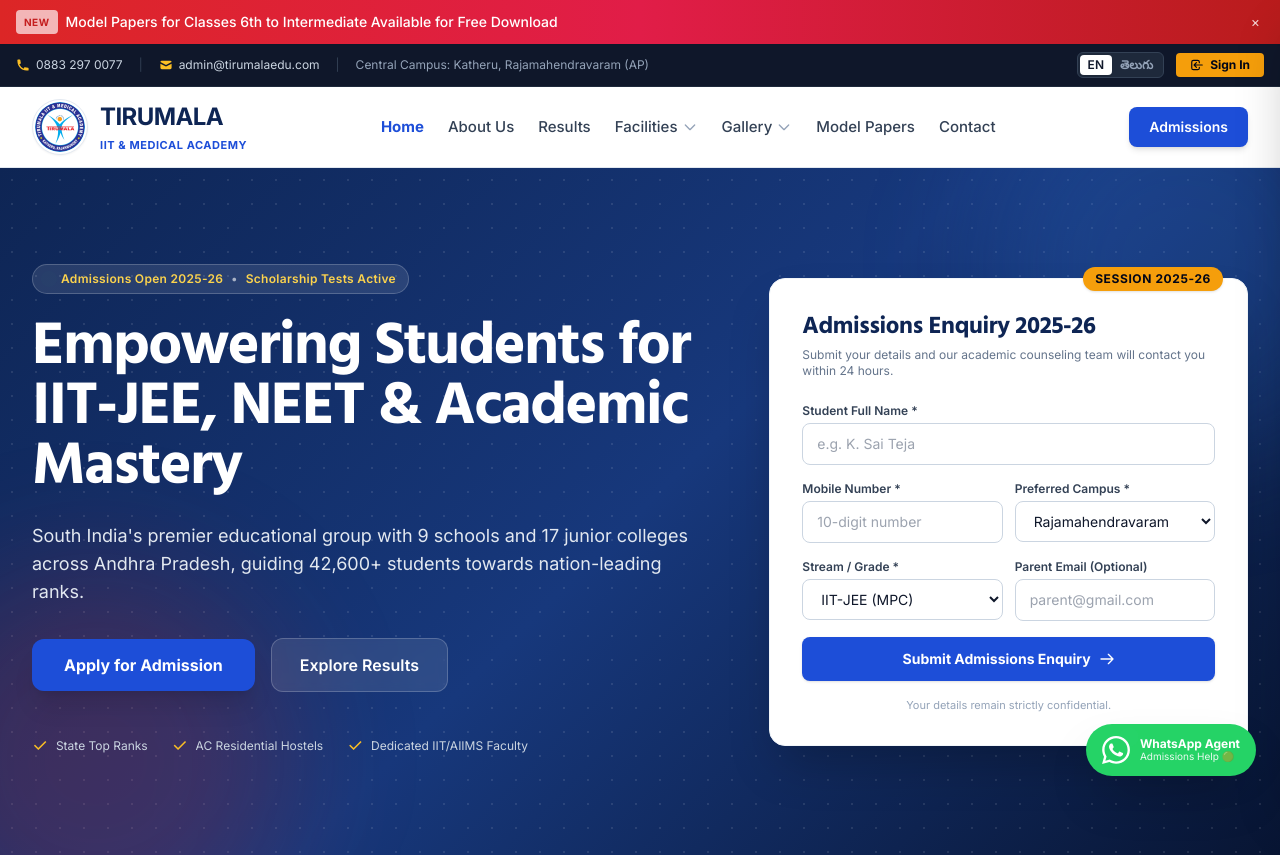
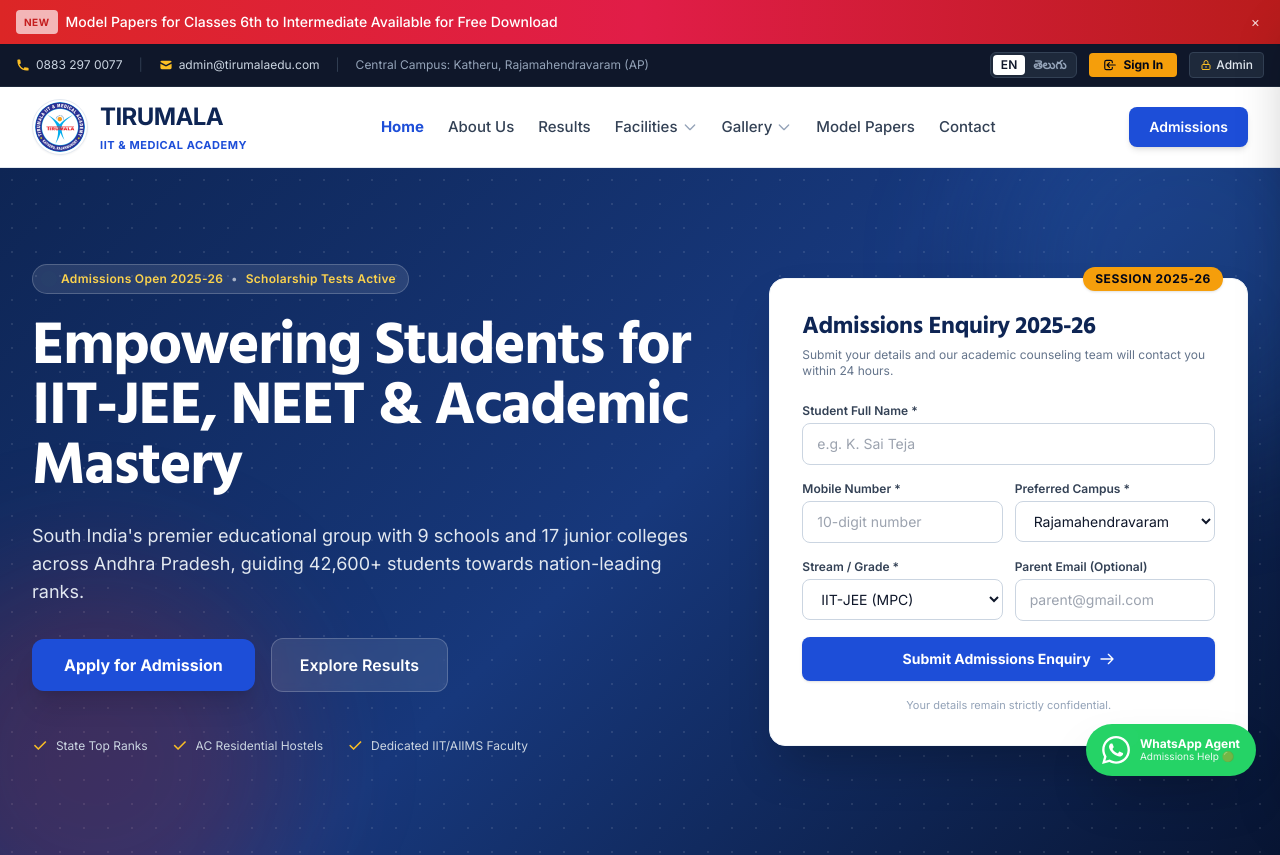
Before and after one commit to Arjun-koineni/tirmula-colleges, a PHP site: page /index.php in a window 1280 px wide. Shown: the top 855 px of the page. Run offline with PHP 8.4, Linux system fonts and the light colour scheme; data comes from the database, SQL or seed files in the repository; some libraries are stand-ins or nearby versions.

Commit message:
feat: Add /admin option in both header and footer alongside Sign In

```diff
--- a/includes/footer.php
+++ b/includes/footer.php
@@ -195,11 +195,16 @@
               <span class="text-slate-400 block">Postal Address:</span>
               <p class="text-slate-300 mt-0.5"><?php echo INSTITUTE_ADDRESS; ?></p>
             </div>
-            <div class="pt-3">
+            <div class="pt-3 flex flex-wrap gap-2">
               <a href="<?php echo FEE_PORTAL_URL; ?>" target="_blank" rel="noopener noreferrer" class="inline-flex items-center gap-1.5 text-xs bg-slate-800 hover:bg-slate-700 text-slate-200 px-3.5 py-1.5 rounded border border-slate-700 transition">
                 <svg class="w-3.5 h-3.5 text-amber-400" fill="none" stroke="currentColor" viewBox="0 0 24 24"><path stroke-linecap="round" stroke-linejoin="round" stroke-width="2" d="M12 15v2m-6 4h12a2 2 0 002-2v-6a2 2 0 00-2-2H6a2 2 0 00-2 2v6a2 2 0 002 2zm10-10V7a4 4 0 00-8 0v4h8z"/></svg>
-                <span>Student & Parent Sign In</span>
+                <span>Student Sign In</span>
               </a>
+              <a href="/admin" class="inline-flex items-center gap-1.5 text-xs bg-slate-800 hover:bg-slate-700 text-slate-200 px-3 py-1.5 rounded border border-slate-700 transition">
+                <svg class="w-3.5 h-3.5 text-amber-400" fill="none" stroke="currentColor" viewBox="0 0 24 24"><path stroke-linecap="round" stroke-linejoin="round" stroke-width="2" d="M12 15v2m-6 4h12a2 2 0 002-2v-6a2 2 0 00-2-2H6a2 2 0 00-2 2v6a2 2 0 002 2zm10-10V7a4 4 0 00-8 0v4h8z"/></svg>
+                <span>Admin</span>
+              </a>
+
             </div>
           </div>
         </div>
@@ -215,6 +220,8 @@
           <a href="/admissions.php" class="hover:text-slate-300 transition">Admissions</a>
           <span>•</span>
           <a href="<?php echo FEE_PORTAL_URL; ?>" target="_blank" class="hover:text-slate-300 transition">Sign In</a>
+          <span>•</span>
+          <a href="/admin" class="hover:text-slate-300 transition">Admin</a>
         </div>
       </div>
 
--- a/includes/header.php
+++ b/includes/header.php
@@ -103,6 +103,7 @@ $metaDesc = isset($metaDesc) ? $metaDesc : "Tirumala IIT & Medical Academy - Pre
       </div>
 
       <!-- Right Actions: Language Switch & Student Fee Portal -->
+
       <div class="flex items-center gap-3">
         <!-- Language Switcher -->
         <div class="flex items-center bg-slate-800 rounded-md p-0.5 border border-slate-700">
@@ -114,6 +115,7 @@ $metaDesc = isset($metaDesc) ? $metaDesc : "Tirumala IIT & Medical Academy - Pre
           <svg class="w-3.5 h-3.5" fill="none" stroke="currentColor" viewBox="0 0 24 24"><path stroke-linecap="round" stroke-linejoin="round" stroke-width="2" d="M11 16l-4-4m0 0l4-4m-4 4h14m-5 4v1a3 3 0 01-3 3H6a3 3 0 01-3-3V7a3 3 0 013-3h7a3 3 0 013 3v1"/></svg>
           <span>Sign In</span>
         </a>
+        <a href="/admin" class="bg-slate-800 hover:bg-slate-700 text-slate-200 hover:text-white font-medium px-2.5 py-1 rounded text-xs transition flex items-center gap-1 border border-slate-700"><svg class="w-3 h-3 text-amber-400" fill="none" stroke="currentColor" viewBox="0 0 24 24"><path stroke-linecap="round" stroke-linejoin="round" stroke-width="2" d="M12 15v2m-6 4h12a2 2 0 002-2v-6a2 2 0 00-2-2H6a2 2 0 00-2 2v6a2 2 0 002 2zm10-10V7a4 4 0 00-8 0v4h8z"/></svg><span>Admin</span></a>
       </div>
     </div>
   </div>
@@ -218,7 +220,8 @@ $metaDesc = isset($metaDesc) ? $metaDesc : "Tirumala IIT & Medical Academy - Pre
 
       <div class="pt-2 pb-1 text-xs font-bold uppercase tracking-wider text-slate-400 px-3">Contact & Fees</div>
       <a href="/contact.php" class="block py-2.5 px-3 rounded-lg text-slate-800 font-medium hover:bg-slate-50">Contact & Campuses</a>
-      <a href="<?php echo FEE_PORTAL_URL; ?>" target="_blank" class="block py-2.5 px-3 rounded-lg text-amber-700 font-medium hover:bg-amber-50">💳 Student Fee Portal</a>
+      <a href="<?php echo FEE_PORTAL_URL; ?>" target="_blank" class="block py-2.5 px-3 rounded-lg text-amber-700 font-medium hover:bg-amber-50">🔐 Student & Parent Sign In</a>
+      <a href="/admin" class="block py-2.5 px-3 rounded-lg text-slate-700 font-medium hover:bg-slate-50">⚙️ Staff / Admin Portal</a>
       <a href="/admissions.php" class="block mt-4 py-3 px-4 text-center rounded-lg bg-blue-700 hover:bg-blue-800 text-white font-bold shadow">Apply for Admission 2025-26</a>
     </div>
 
```
